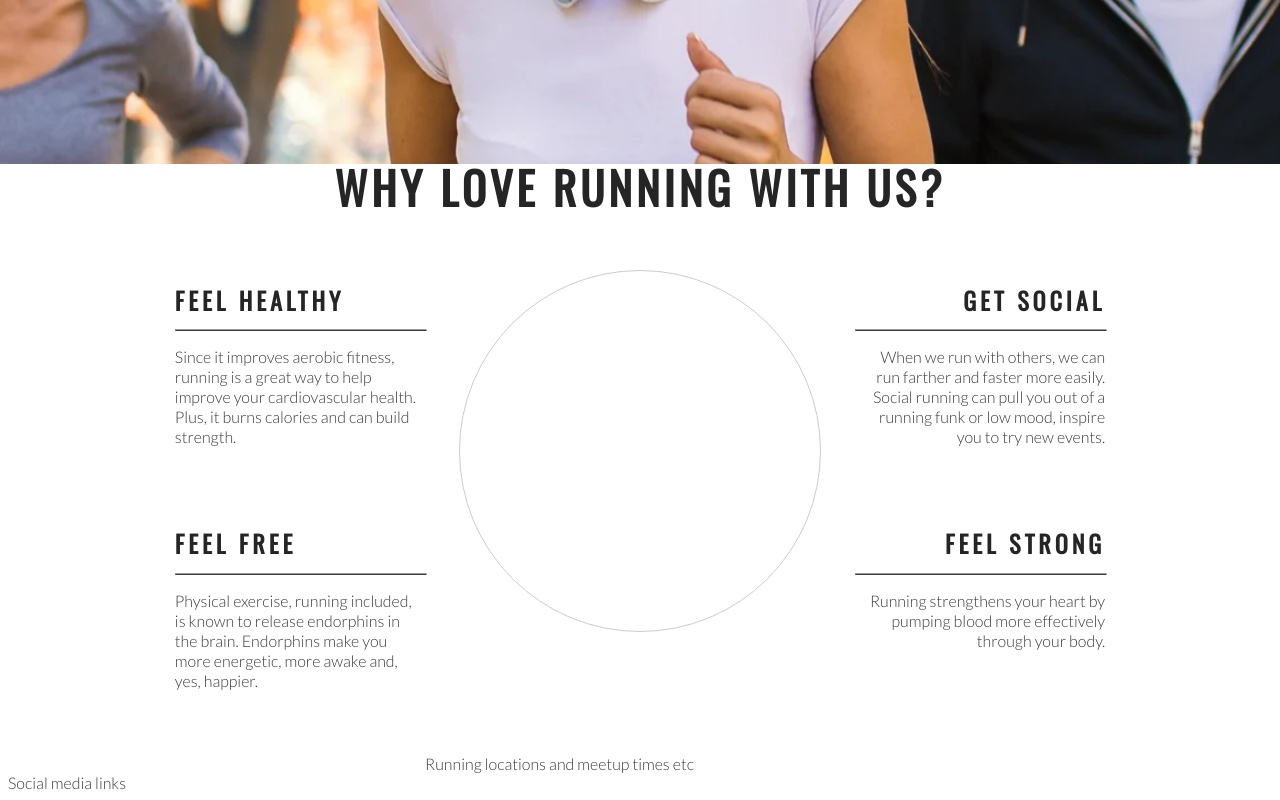
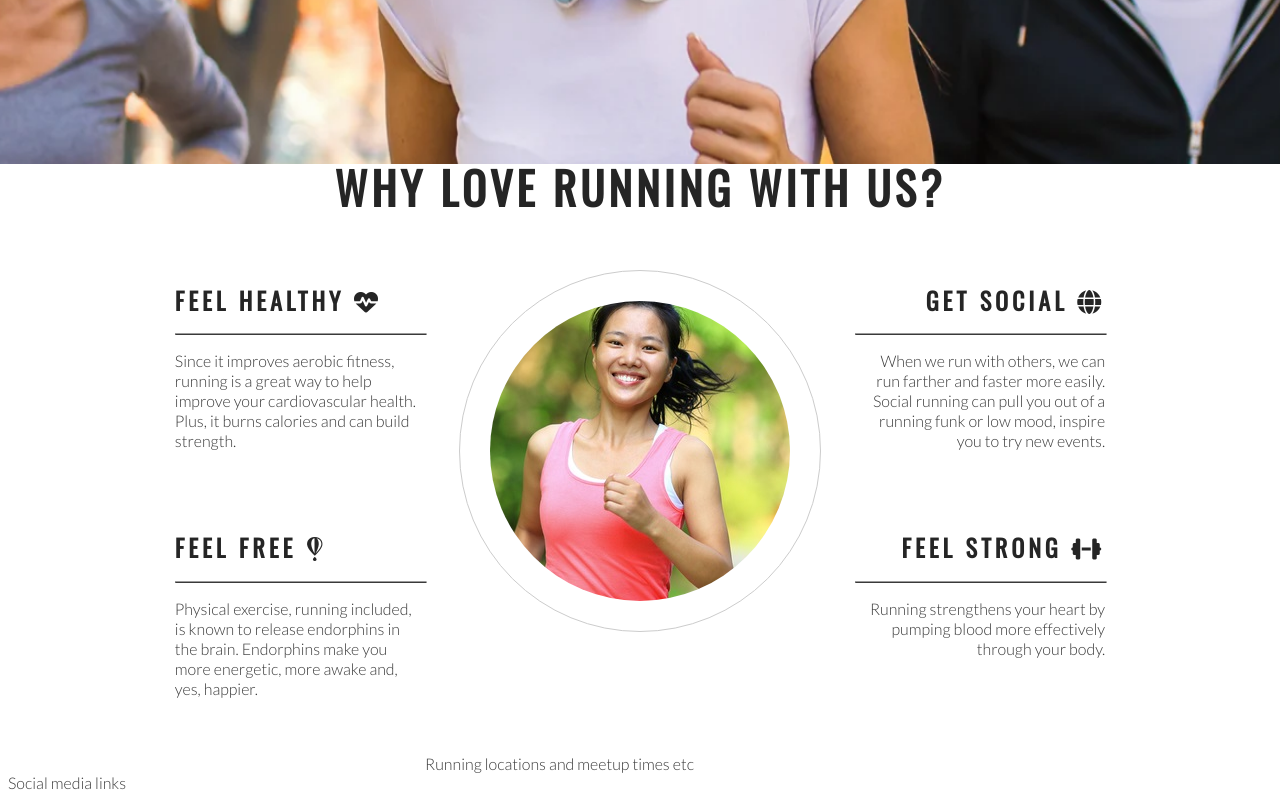
Before and after one commit to fatimamahate/love-running, a plain HTML site: page index.html in a window 1280 px wide. Shown: the part 619-1419 px from the top of the page. Drawn offline with nearby package versions, Linux system fonts and the light colour scheme.

Commit message:
Add font-awesome icons to ethos sections

```diff
--- a/assets/css/style.css
+++ b/assets/css/style.css
@@ -172,7 +172,7 @@ hr{
 }
 
 #circle-cover-bg{
-    background: url('../images/ethos-center-image.jpg') no-repeat center center;
-    height:100%;
-
+    background: url('images/ethos-center-image.jpg') no-repeat center center;
+    height: 100%;
+    border-radius:50%;
 }
--- a/index.html
+++ b/index.html
@@ -46,6 +46,7 @@
             <div class="left-about-heading">
                 <h2>
                     Feel Healthy
+                    <i class="fa-solid fa-heart-pulse"></i>
                 </h2>
                 <hr>
                 <p>
@@ -56,6 +57,7 @@
             <div class="left-about-heading">
                 <h2>
                     Feel Free
+                    <i class="fa-brands fa-fly"></i>
                 </h2>
                 <hr>
                 <p>
@@ -67,6 +69,7 @@
             <div class="right-about-heading">
                 <h2>
                     Get Social
+                    <i class="fa-solid fa-globe"></i>
                 </h2>
                 <hr>
                 <p>
@@ -76,6 +79,7 @@
             <div class="right-about-heading">
                 <h2>
                     Feel Strong
+                    <i class="fa-solid fa-dumbbell"></i>
                 </h2>
                 <hr>
                 <p>
@@ -85,10 +89,9 @@
         </div>
         <div id="center-about">
             <div id="circle-container">
+                <div id="circle-cover-bg">
 
-            </div>
-            <div id="circle-cover-bg">
-
+                </div>
             </div>
         </div>
     </section>
@@ -98,6 +101,7 @@
     <footer>
         Social media links
     </footer>
-
+    <!--javascript-->
+    <script src="https://kit.fontawesome.com/acf23d3677.js" crossorigin="anonymous"></script>
 </body>
 </html>
```
